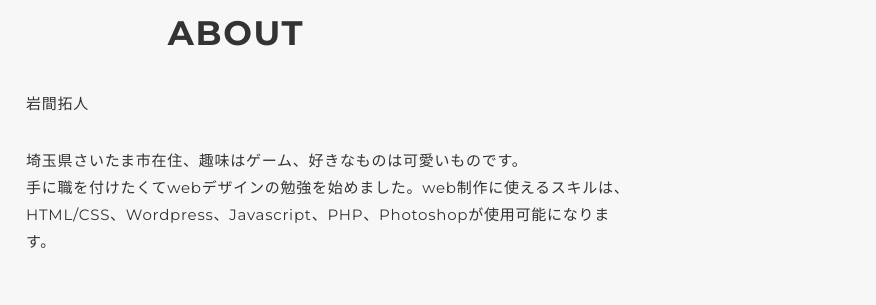
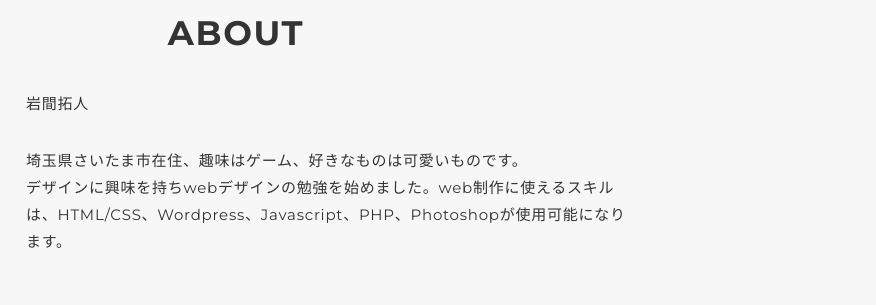
Before and after one commit to slide-mo/portfolio, a plain HTML site: page index.html in a window 1280 px wide. Shown: the part 2431-2736 px from the top of the page, 404-1280 px from the left. Drawn offline with nearby package versions, Linux system fonts and the light colour scheme.

Commit message:
Update index.html

```diff
--- a/index.html
+++ b/index.html
@@ -143,7 +143,7 @@
               </p>
               <p>
                   埼玉県さいたま市在住、趣味はゲーム、好きなものは可愛いものです。<br>
-                  手に職を付けたくてwebデザインの勉強を始めました。web制作に使えるスキルは、HTML/CSS、Wordpress、Javascript、PHP、Photoshopが使用可能になります。
+                  デザインに興味を持ちwebデザインの勉強を始めました。web制作に使えるスキルは、HTML/CSS、Wordpress、Javascript、PHP、Photoshopが使用可能になります。
 
               </p>
 
```
